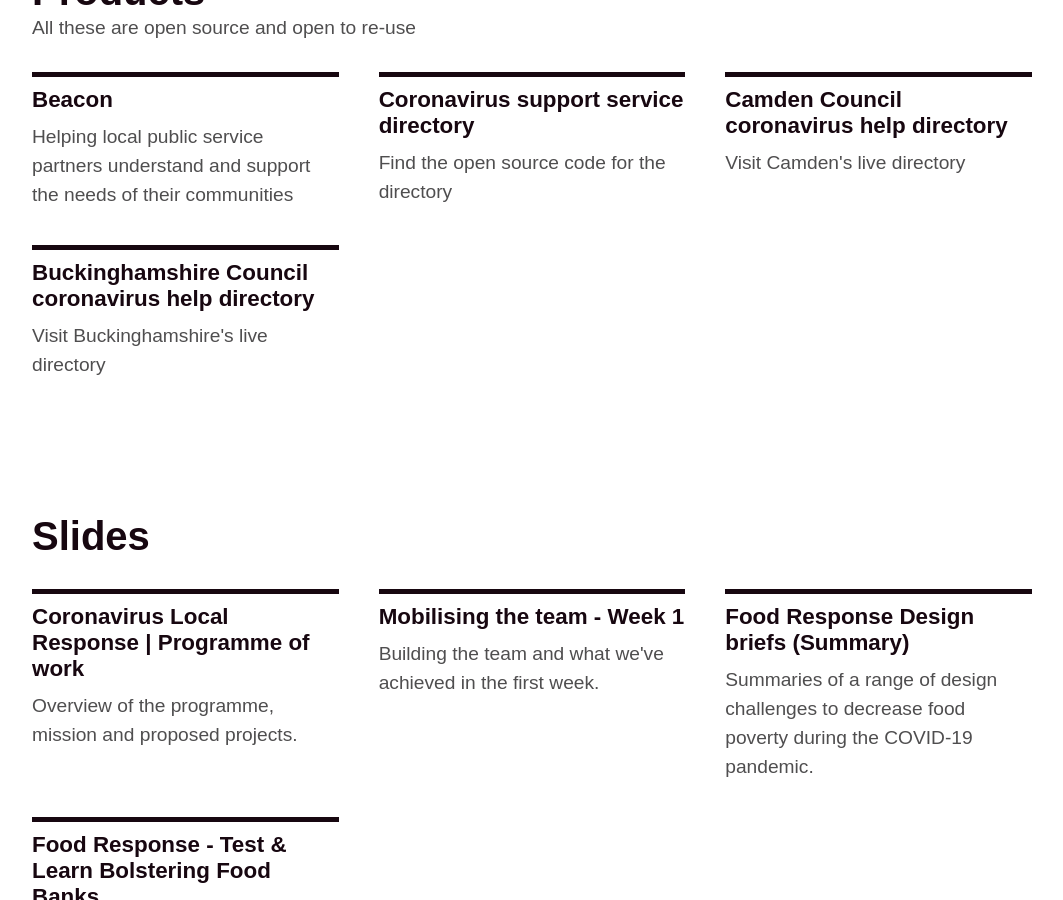
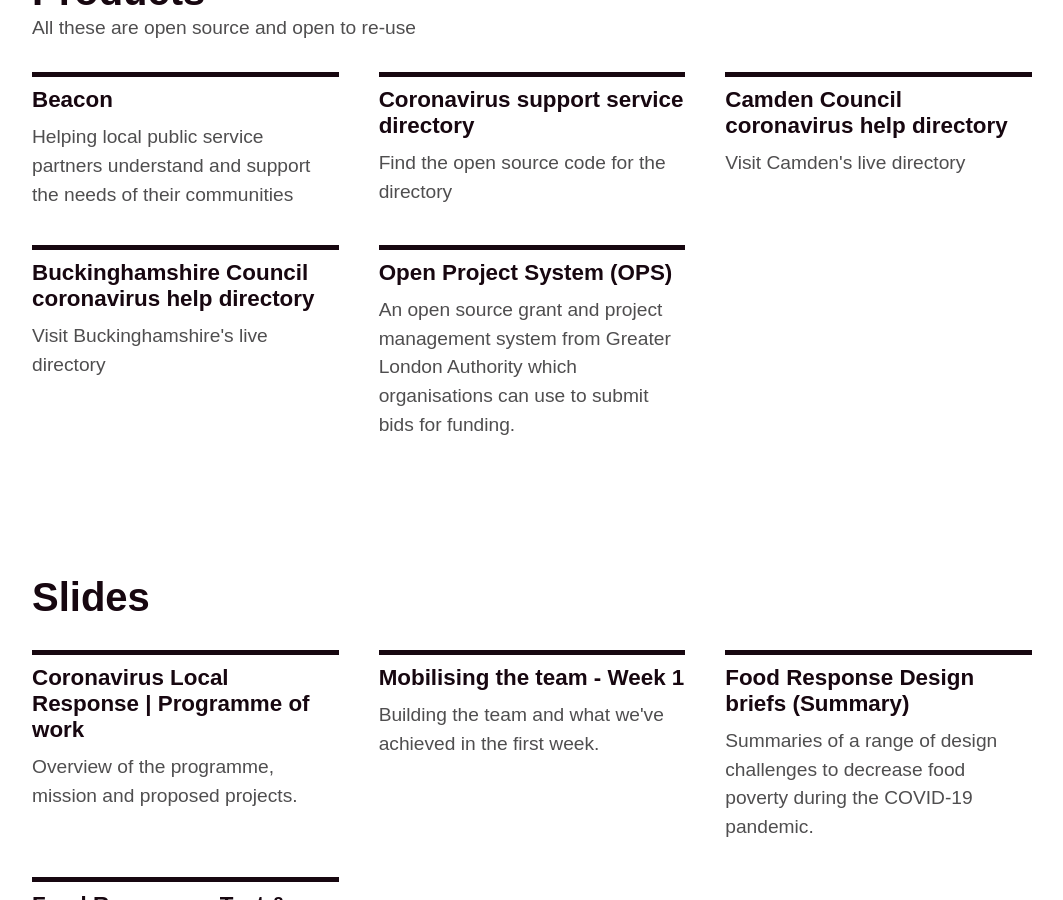
Before and after one commit to wearefuturegov/london-coronavirus-response-microsite, a Jekyll site: the page built from index.markdown, in a window 1280 px wide and 900 px high, scrolled down 1407 px. Shown: the whole window, without its empty margins (108-1171 px from the left). Built offline with Jekyll 4.4.1, drawn with Linux system fonts in a browser that asks for light colours; some web fonts are replaced.

Commit message:
Update products.yml

```diff
--- a/_data/products.yml
+++ b/_data/products.yml
@@ -13,3 +13,7 @@
 - title: Buckinghamshire Council coronavirus help directory
   url: https://directory.buckinghamshire.gov.uk/
   caption: Visit Buckinghamshire's live directory
+
+- title: Open Project System (OPS)
+  url: https://github.com/GreaterLondonAuthority/GLA-OPS
+  caption: An open source grant and project management system from Greater London Authority which organisations can use to submit bids for funding.
```
